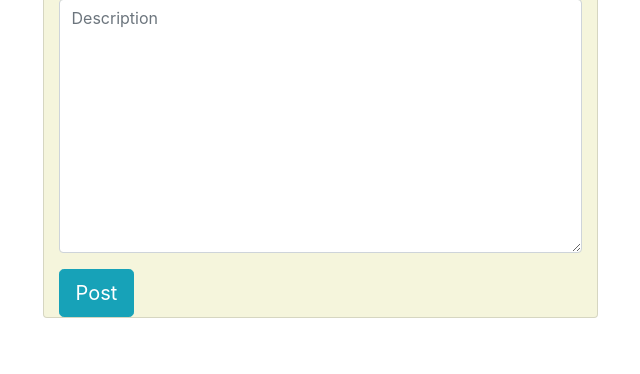
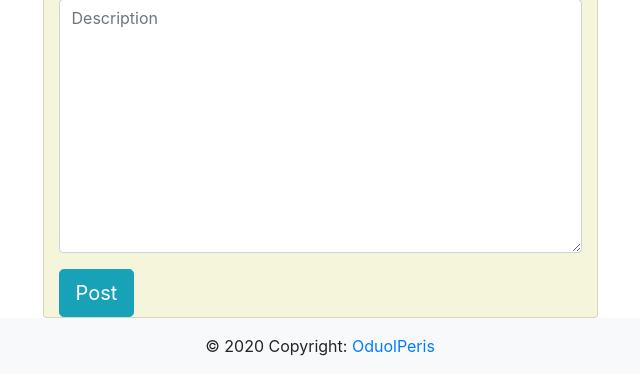
Before and after one commit to PerisOduol618/Awards, a Django app: page /new_project/ in a window 1280 px wide. Shown: the part 713-1087 px from the top of the page, without its empty margins (320-960 px from the left). Before the commit the page ends 1031 px from the top, so only its background shows below. Run offline with Django 3.2, Linux system fonts and the light colour scheme; the visitor is signed in with stand-in values (Sample User, id 1); some libraries are stand-ins or nearby versions; some web fonts are replaced.

Commit message:
Add footer

```diff
--- a/rates/templates/footer.html
+++ b/rates/templates/footer.html
@@ -1,4 +1,4 @@
-<!-- <footer class="page-footer font-small bg-light" >
+<footer class="page-footer font-small bg-light" >
 
 
     <div style="background-color:  rgba-grey-slight;">
@@ -8,4 +8,4 @@
     </div>
 
 
-</footer> -->
+</footer>
```
